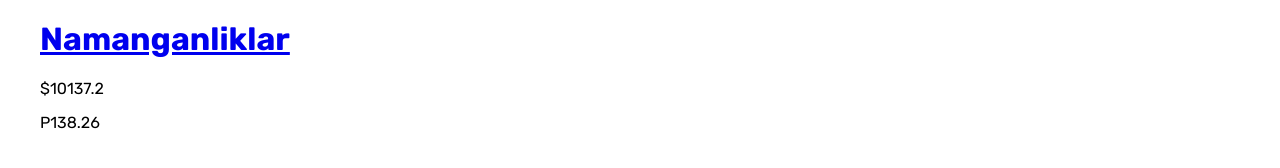
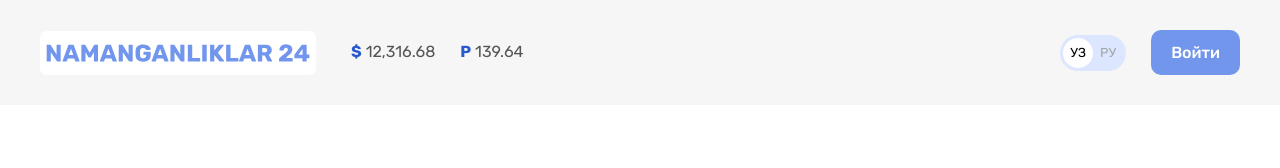
Before and after one commit to IamSodikov/N24, a plain HTML site: page index.html in a window 1280 px wide. Drawn offline with Linux system fonts and the light colour scheme.

Commit message:
add site header top items

```diff
--- a/css/style.css
+++ b/css/style.css
@@ -10,7 +10,30 @@ body{
   margin: 0;
   font-family: "Rubik","Arial", sans-serif;
 }
+/* BUTTON */
+.login-link {
+  display: inline-block;
+  padding: 13px 20px;
+  border-radius: 10px;
+  line-height: normal;
+  font-weight: 500;
+  font-size: 16px;
+  text-align: center;
+  text-decoration: none;
+}
 
+.login-text {
+  background-color: #7296EC;
+  color: #FFFFFF;
+}
+.login-text:hover{
+  opacity: 0.8;
+}
+.login-text:active{
+  opacity: 0.6;
+}
+
+/* CONTAINER */
 .container{
   width: 100%;
   max-width: 1260px;
@@ -19,3 +42,71 @@ body{
   margin-right: auto;
   margin-left: auto;
 }
+/* SITE-HEADER TOP */
+.site-header-top {
+  padding-top: 30px;
+  padding-bottom: 30px;
+  background-color: #F6F6F6;
+}
+
+.site-header-top-container {
+  display: flex;
+  align-items: center;
+}
+
+.site-logo {
+  display: flex;
+  background-color: #fff;
+  padding: 8px 6px;
+  border-radius: 7px;
+  margin-right: 35px;
+}
+.site-logo:hover{
+  opacity: 0.8;
+}
+.site-logo:active{
+  opacity: 0.6;
+}
+
+.currency-rates {
+  display: flex;
+  align-items:center;
+  list-style: none;
+  padding: 0;
+  margin: 0;
+  margin-right: auto;
+}
+
+.currency-rates-item:not(:last-child){
+  margin-right: 25px;
+}
+
+.currency-type {
+  color: #2959CE;
+}
+
+.currency-value {
+  color:#555;
+}
+
+.language {
+  display: flex;
+  padding: 3px;
+  margin-right: 25px;
+  border-radius: 39px;
+  background-color:#DCE6FF;
+}
+.language-link{
+  width: 30px;
+  height: 30px;
+  line-height: 30px;
+  border-radius: 50%;
+  color:#A6A6A6;
+  font-size: 13px;
+  text-align: center;
+  text-decoration: none;
+}
+.language-link-active{
+  background-color: #fff;
+  color: #000;
+}
--- a/index.html
+++ b/index.html
@@ -14,17 +14,35 @@
 </head>
 <body>
   <!-- SITE-HEADER -->
-  <header>
-    <div class="site-header-top-container container">
-      <a class="site-logo" href="index.html">
-        <h1 class="site-heading">Namanganliklar</h1>
-      </a>
-      <div class="header-currency">
-        <p>$10137.2</p>
-        <p>P138.26</p>
-      </div>
-      <div>
+    <header>
+      <div class="site-header-top">
+        <!-- SITE-HEADER-TOP -->
+        <div class="site-header-top-container container">
+          <!-- LOGO -->
+          <a class="site-logo" href="index.html">
+            <img src="img/logo.svg" alt="n24 logo" width="264" height="28">
+          </a>
+          <!-- CURRENCY -->
+          <ul class="currency-rates">
+            <li class="currency-rates-item">
+              <b class="currency-type">$</b>
+              <span class="currency-value">12,316.68</span>
+            </li>
+            <li class="currency-rates-item">
+              <b class="currency-type">P</b>
+            <span class="currency-value">139.64</span>
+          </li>
+        </ul>
+        <!-- GLOBAL SEARCH FORM -->
 
+
+        <!--LANGUAGE-->
+        <div class="language">
+          <a class="language-link language-link-active" href="#">УЗ</a>
+          <a class="language-link" href="#">РУ</a>
+        </div>
+        <!-- LOGIN FORM -->
+        <a class="login-link login-text" href="#">Войти</a>
       </div>
     </div>
   </header>
```
Also changed, not shown: img/logo.svg (added).
